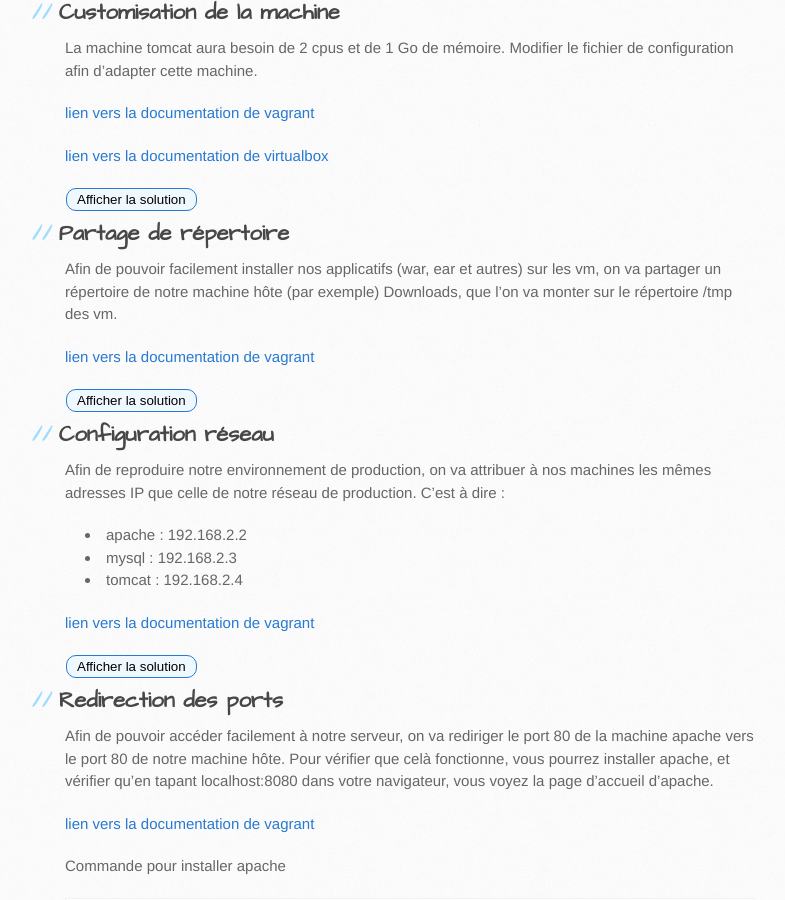
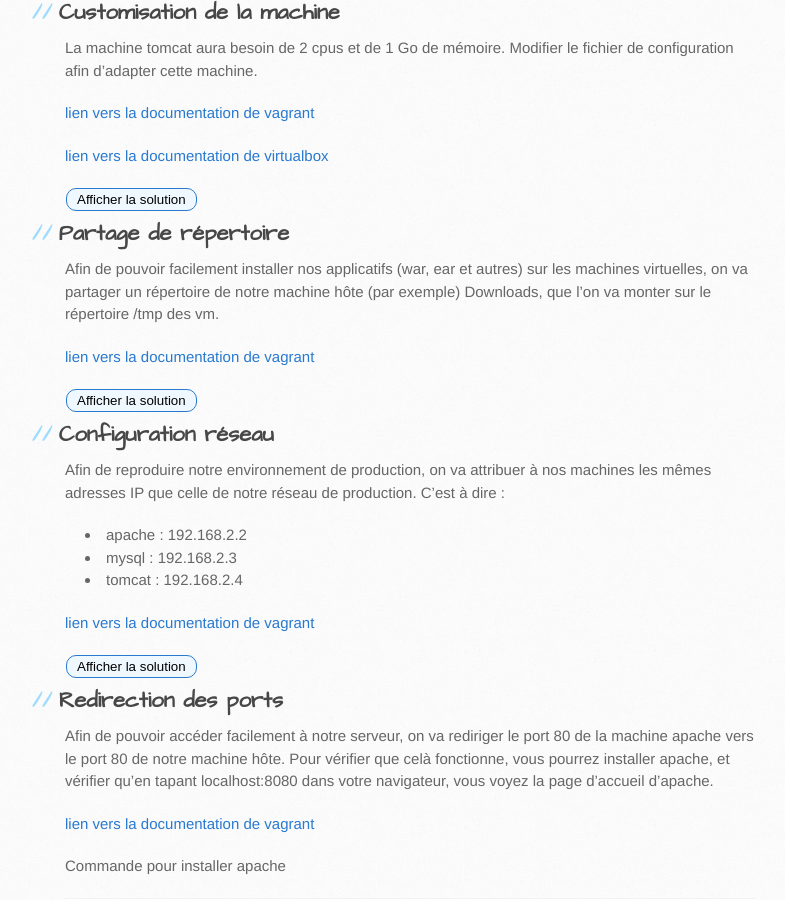
Before and after one commit to Jean-Eudes/blog, a Jekyll site: the page built from _posts/2013-12-04-introduction_to_vagrant.md, in a window 1280 px wide and 900 px high, scrolled down 2652 px. Shown: the whole window, without its empty margins (105-890 px from the left). Built offline with Jekyll 4.4.1, drawn with Linux system fonts in a browser that asks for light colours; nearby versions of some CDN libraries.

Commit message:
modify vm to machine virtuelle

```diff
--- a/_posts/2013-12-04-introduction_to_vagrant.md
+++ b/_posts/2013-12-04-introduction_to_vagrant.md
@@ -149,7 +149,7 @@ end
 
 ## Partage de répertoire
 
-Afin de pouvoir facilement installer nos applicatifs (war, ear et autres) sur les vm, on va partager un répertoire de notre machine hôte (par exemple) Downloads, que l'on va monter sur le répertoire /tmp des vm.
+Afin de pouvoir facilement installer nos applicatifs (war, ear et autres) sur les machines virtuelles, on va partager un répertoire de notre machine hôte (par exemple) Downloads, que l'on va monter sur le répertoire /tmp des vm.
 
 [lien vers la documentation de vagrant](http://docs.vagrantup.com/v2/synced-folders/basic_usage.html)
 
```
